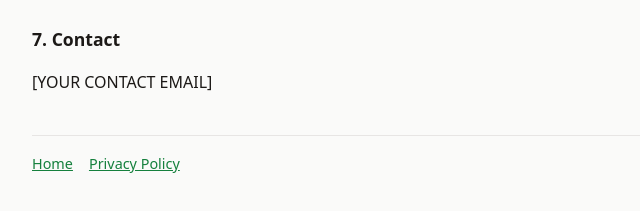
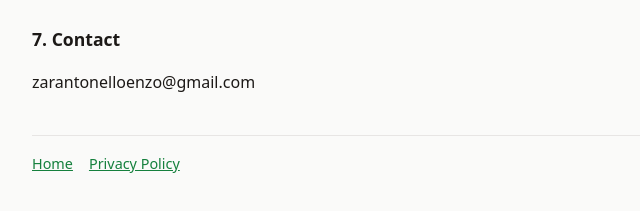
Before and after one commit to toshiryzen-cell/toshiryzen-cell.github.io, a plain HTML site: page terms.html in a window 1280 px wide. Shown: the part 1020-1231 px from the top of the page, 264-904 px from the left. Drawn offline with Linux system fonts and the light colour scheme.

Commit message:
Update terms.html

```diff
--- a/terms.html
+++ b/terms.html
@@ -42,7 +42,7 @@
   <p>I may update these terms. The date at the top shows the latest version.</p>
 
   <h2>7. Contact</h2>
-  <p>[YOUR CONTACT EMAIL]</p>
+  <p>zarantonelloenzo@gmail.com</p>
 
   <nav>
     <a href="index.html">Home</a>
```
